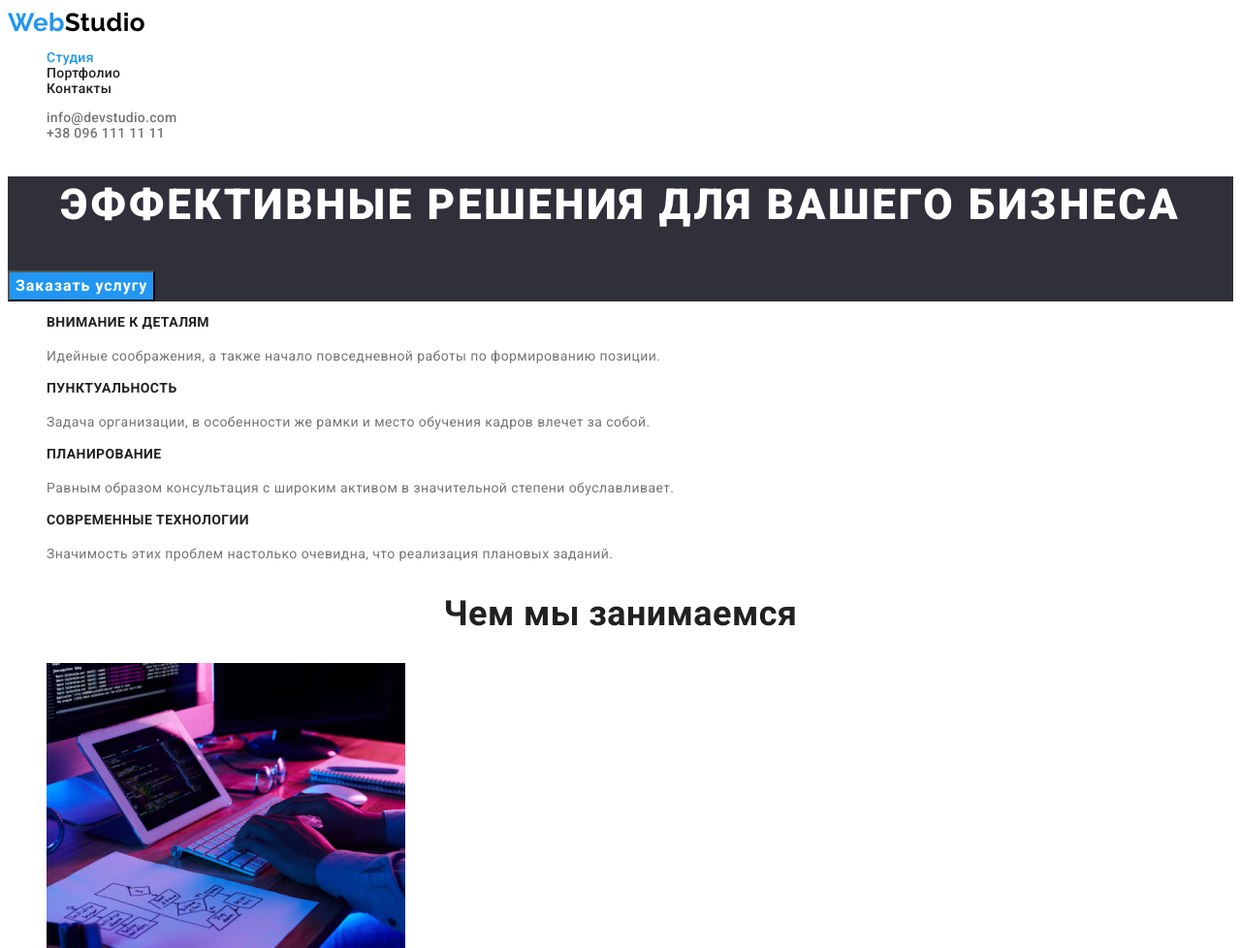
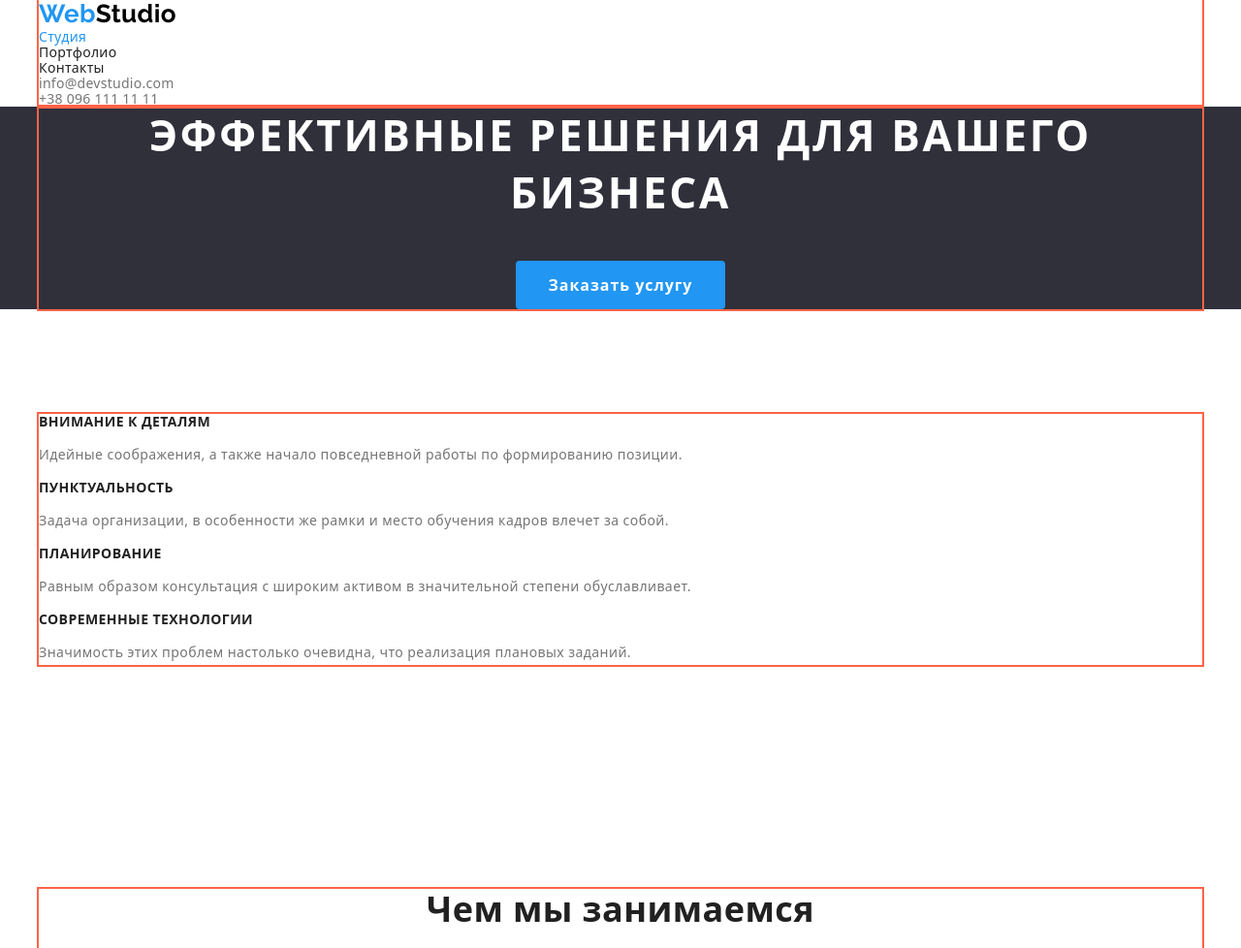
Before and after one commit to Nataliia0202/goit-markup-hw-03, a plain HTML site: page index.html in a window 1280 px wide. Shown: the top 978 px of the page at 97% size. Drawn offline with nearby package versions, Linux system fonts and the light colour scheme.

Commit message:
Добавляет контейнеры

```diff
--- a/css/styles.css
+++ b/css/styles.css
@@ -22,6 +22,14 @@ body {
   letter-spacing: 0.03em;
 }
 
+.container {
+  width: 1200px;
+  margin-left: auto;
+  margin-right: auto;
+
+  outline: 2px solid tomato;
+}
+
 .logo {
   color: var(--accent-color);
   font-family: Raleway, sans-serif;
@@ -35,6 +43,8 @@ body {
 }
 .list {
   list-style: none;
+  padding: 0;
+  margin: 0;
 }
 
 /* header site-nav*/
@@ -74,8 +84,11 @@ body {
 /* Главная секция*/
 .main-name {
   background-color: #2f303a;
+  text-align: center;
 }
 .main-name .main-name-title {
+  margin-top: 0;
+  margin-bottom: 40px;
   color: var(--primary-bg-color);
   font-weight: 900;
   font-size: 44px;
@@ -150,6 +163,7 @@ body {
 /*button*/
 
 .button {
+  border-radius: 4px;
   color: var(--title-text-color);
   background-color: var(--fon-btn-color);
   cursor: pointer;
@@ -157,8 +171,16 @@ body {
   font-weight: 500;
   font-size: 16px;
   line-height: 1.63;
+  text-align: center;
+  border: 2px solid transparent;
   letter-spacing: 0.03em;
 }
+
+.button.primary.link {
+  padding: 10px 32px;
+  align-items: center;
+}
+
 .main-name .link:hover,
 .main-name .link:focus {
   text-decoration: none;
@@ -176,6 +198,10 @@ body {
   background-color: var(--accent-color);
   font-weight: 700;
   letter-spacing: 0.06em;
+}
+
+.button.link {
+  padding: 6px 22px;
 }
 
 /*Портфолио*/
@@ -207,3 +233,7 @@ body {
   clip: rect(0 0 0 0);
   overflow: hidden;
 }
+
+.section {
+  padding: 94px 0;
+}
--- a/index.html
+++ b/index.html
@@ -12,12 +12,13 @@
       href="https://fonts.googleapis.com/css2?family=Raleway:wght@700&family=Roboto:wght@400;500;700;900&display=swap"
       rel="stylesheet"
     />
-
+    <link rel="stylesheet" href="https://cdnjs.cloudflare.com/ajax/libs/modern-normalize/1.1.0/modern-normalize.min.css" integrity="sha512-wpPYUAdjBVSE4KJnH1VR1HeZfpl1ub8YT/NKx4PuQ5NmX2tKuGu6U/JRp5y+Y8XG2tV+wKQpNHVUX03MfMFn9Q==" crossorigin="anonymous" referrerpolicy="no-referrer" />
   </head>
   <body>
     <!--Шапка профиля-->
 
     <header>
+      <div class="container">
       <nav>
         <a href="./index.html" class="logo">Web<span class="logoStudio">Studio</span></a>
 
@@ -31,18 +32,24 @@
         <li><a href="mailto:info@devstudio.com" class="link">info@devstudio.com</a></li>
         <li><a href="tel:+380961111111" class="link">+38 096 111 11 11</a></li>
       </ul>
+      </div>
     </header>
     <main>
       <!--Главная секция-->
 
+
       <section class="main-name">
+        <div class="container">
         <h1 class="main-name-title">Эффективные решения для вашего бизнеса</h1>
         <button type="button" class="button primary link">Заказать услугу</button>
+        </div>
       </section>
+
 
       <!--Особенности-->
 
       <section class="section">
+        <div class="container">
         <h2 class="section-title visually-hidden">Особенности</h2>
         <ul class="benefits list">
           <li>
@@ -70,11 +77,13 @@
             </p>
           </li>
         </ul>
+        </div>
       </section>
 
       <!--Чем мы занимаемся-->
 
       <section class="section">
+        <div class="container">
         <h2 class="section-title">Чем мы занимаемся</h2>
 
         <ul class="list">
@@ -88,11 +97,13 @@
             <img src="./images/img3.jpg" alt="Планшет" width="370" />
           </li>
         </ul>
+        </div>
       </section>
 
       <!--Наша команда-->
 
       <section class="fon-team section">
+        <div class="container">
         <h2 class="section-title">Наша команда</h2>
 
         <ul class="team list">
@@ -117,12 +128,14 @@
             <p lang="en" class="team-position">UI Designer</p>
           </li>
         </ul>
+        </div>
       </section>
     </main>
 
     <!--Подвал-->
 
     <footer class="footer-page">
+      <div class="container">
       <a href="./index.html" class="logo">Web<span class="logofootStudio">Studio</span></a>
 
       <address class="contacts">
@@ -140,6 +153,7 @@
           </li>
         </ul>
       </address>
+      </div>
     </footer>
   </body>
 </html>
```
Also changed, not shown: portfolio.html (+2 -1 lines).
